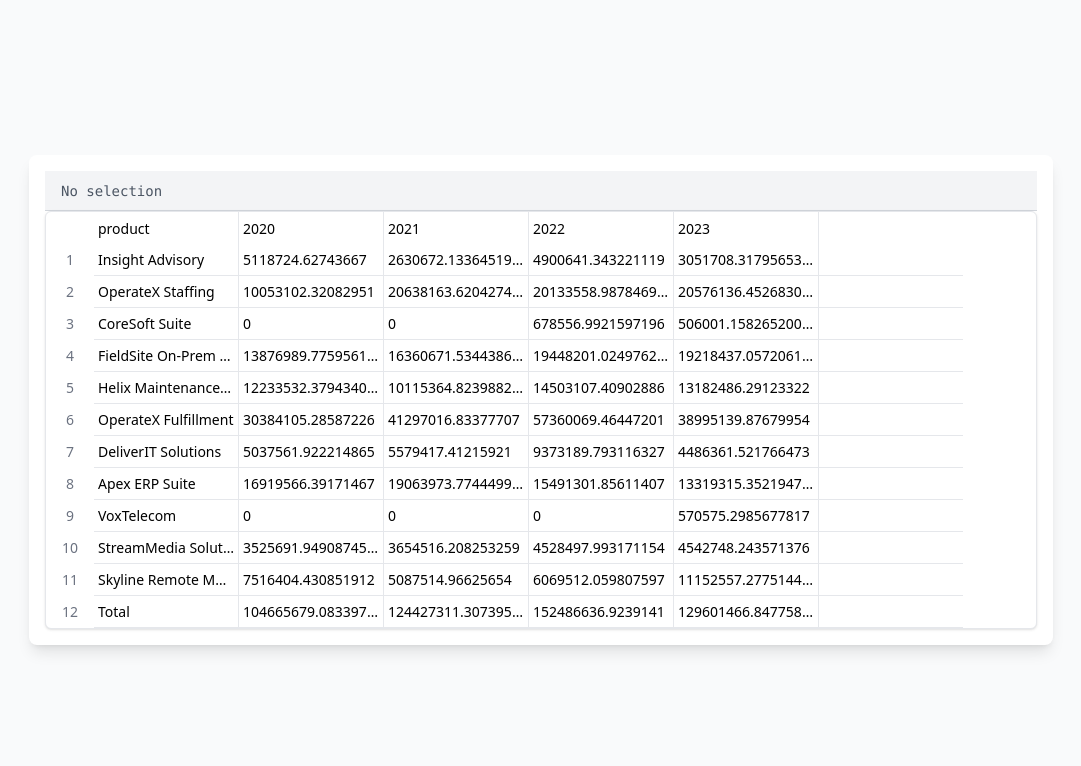
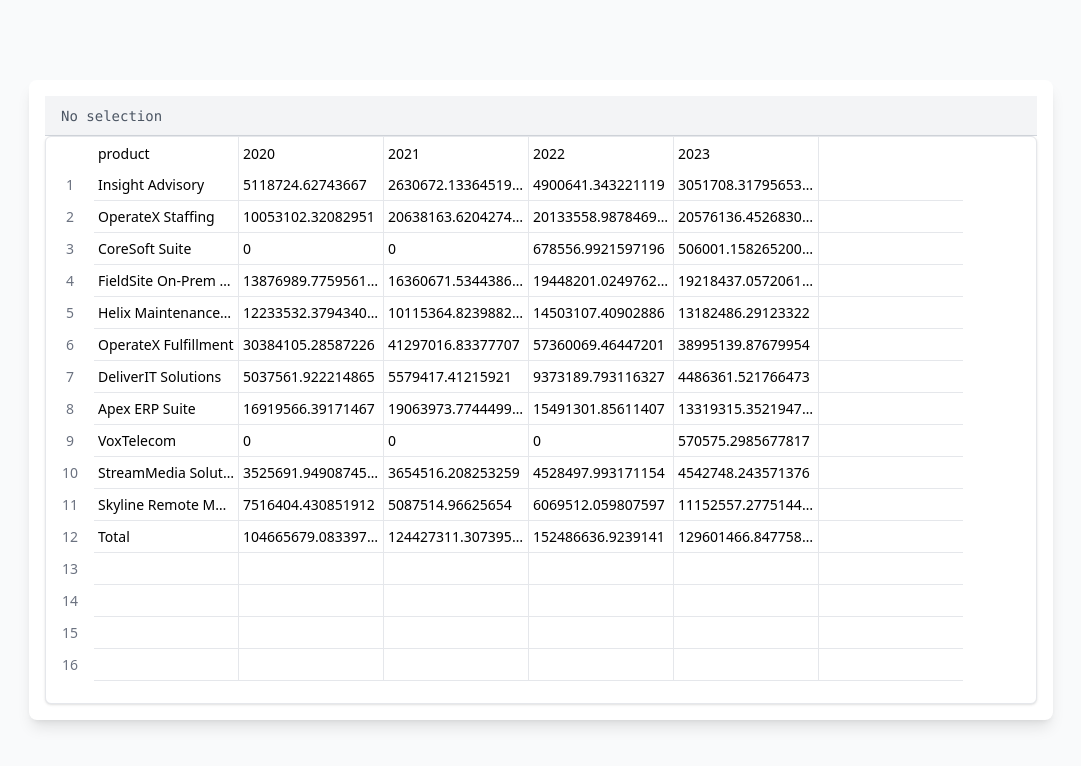
Before and after one commit to vli777/react-sheets, a React (Vite) app: page / in a window 1280 px wide. Shown: the top 766 px of the page, without its empty margins (99-1180 px from the left). Built offline with nearby package versions, Linux system fonts and the light colour scheme.

Commit message:
style: viewport based flex container expansion

```diff
--- a/src/components/SheetWithToolbar.tsx
+++ b/src/components/SheetWithToolbar.tsx
@@ -3,7 +3,7 @@
 
 export function SheetWithToolbar() {
   return (
-    <div className="p-4 m-4 bg-white rounded-lg shadow-lg flex flex-col items-center w-full h-full flex-1 min-w-[600px] max-w-5xl">
+    <div className="p-4 m-4 bg-white rounded-lg shadow-lg flex flex-col items-center w-full h-full flex-1 min-h-[80vh] min-w-[80vw] max-w-5xl">
       <Toolbar />
       <Sheet />
     </div>
```
